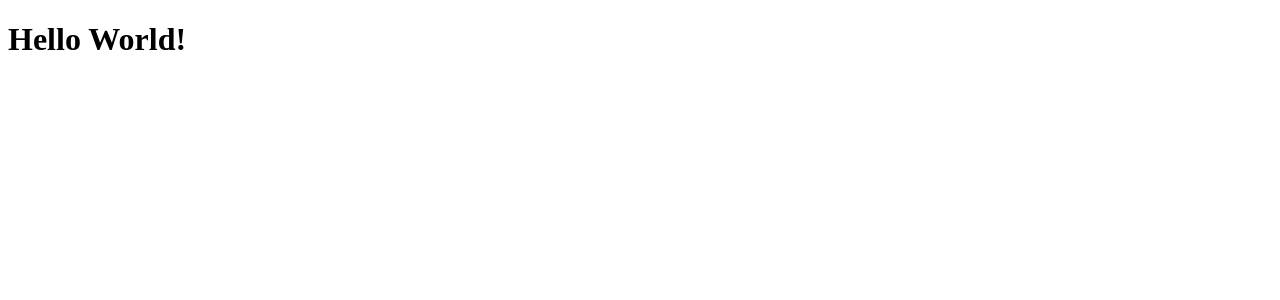
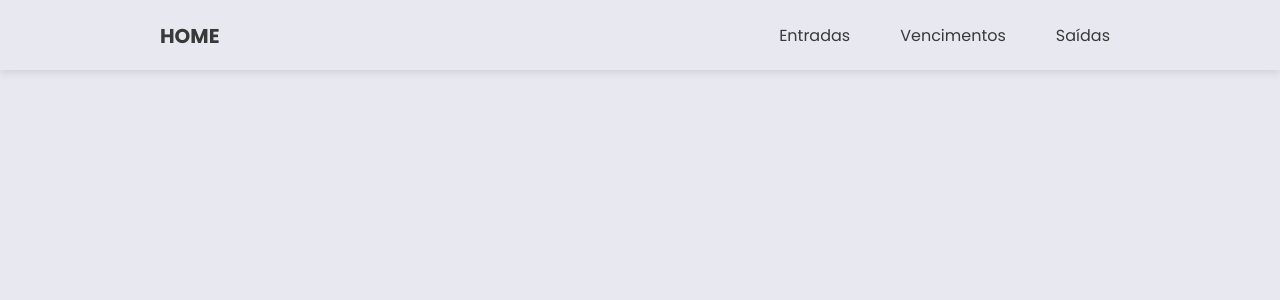
Before and after one commit to Thiago-Fers7/financial-control, a React (Create React App) app in the folder app/: page / in a window 1280 px wide. Shown: the top 300 px of the page. Built offline with nearby package versions, Linux system fonts and the light colour scheme.

Commit message:
Header component and global styles

```diff
--- a/app/package.json
+++ b/app/package.json
@@ -9,6 +9,7 @@
     "react": "^17.0.2",
     "react-dom": "^17.0.2",
     "react-scripts": "4.0.3",
+    "styled-components": "^5.3.1",
     "web-vitals": "^1.0.1"
   },
   "scripts": {
--- a/app/public/index.html
+++ b/app/public/index.html
@@ -1,10 +1,18 @@
 <!DOCTYPE html>
-<html lang="en">
+<html lang="pt-br">
 
 <head>
+  <!-- Fonts - Preconnect -->
+  <link rel="preconnect" href="https://fonts.googleapis.com">
+  <link rel="preconnect" href="https://fonts.gstatic.com" crossorigin>
+
   <meta charset="utf-8" />
   <meta name="viewport" content="width=device-width, initial-scale=1" />
   <meta name="description" content="Web site for financial control" />
+
+  <!-- Fonts -->
+  <link href="https://fonts.googleapis.com/css2?family=Poppins:wght@300;400;500;600;700&display=swap" rel="stylesheet">
+
   <title>Financial Control</title>
 </head>
 
--- a/app/src/App.js
+++ b/app/src/App.js
@@ -1,6 +1,12 @@
+import { Header } from './components/Header';
+import { GlobalStyles } from './styles/global';
+
 function App() {
   return (
-    <h1>Hello World!</h1>
+    <>
+      <GlobalStyles />
+      <Header>Hello World!</Header>
+    </>
   );
 }
 
--- /dev/null
+++ b/app/src/components/Header/index.js
@@ -0,0 +1,21 @@
+import { Container, Content, Navigation } from './styles';
+
+function Header() {
+  return (
+    <Container>
+      <Content>
+        <a href="$">HOME</a>
+
+        <Navigation>
+          <ul>
+            <li><a href="$">Entradas</a></li>
+            <li><a href="$">Vencimentos</a></li>
+            <li><a href="$">Saídas</a></li>
+          </ul>
+        </Navigation>
+      </Content>
+    </Container>
+  );
+}
+
+export { Header };
--- /dev/null
+++ b/app/src/components/Header/styles.js
@@ -0,0 +1,53 @@
+import styled from 'styled-components';
+
+export const Container = styled.header`
+  width: 100%;
+  height: 7rem;
+
+  box-shadow: rgba(99, 99, 99, 0.2) 0px 2px 8px 0px;
+`;
+
+export const Content = styled.section`
+  position: relative;
+
+  display: flex;
+  align-items: center;
+  justify-content: space-between;
+
+  max-width: 1000px;
+  margin: 0 auto;
+
+  top: 50%;
+  transform: translateY(-50%);
+
+  padding: 0 2rem;
+
+  & > a {
+    font-size: 2rem;
+    line-height: 100%;
+    font-weight: 700;
+  }
+`;
+
+export const Navigation = styled.nav`
+  ul {
+    display: flex;
+    align-items: center;
+    gap: 3rem;
+
+    list-style: none;
+
+    li {
+      a {
+        padding: 0.5rem 1rem;
+        border-radius: var(--radius-button);
+
+        transition: 0.1s;
+
+        &:hover, &.active {
+          background: var(--gray-light-500);
+        }
+      }
+    }
+  }
+`;
--- /dev/null
+++ b/app/src/styles/global.js
@@ -0,0 +1,58 @@
+import { createGlobalStyle } from 'styled-components';
+
+export const GlobalStyles = createGlobalStyle`
+  * {
+    margin: 0;
+    padding: 0;
+    box-sizing: border-box;
+    font-family: Poppins, sans-serif;
+  }
+
+  :root {
+    // COLORS ====================================================
+    --gray-very-light: #e8e8f0;
+    --gray-light-500: #d3d3d3;
+    --common-text: #393939;
+
+    // Others
+    --radius-button: 0.4rem;
+  }
+
+  body {
+    background: var(--gray-very-light);
+    color: var(--common-text);
+  }
+
+  html {
+    font-size: 62.5%;
+  }
+
+  @media (max-width: 1080px) {
+    html {
+        font-size: 56.25%;
+    }
+  }
+
+  @media (max-width: 720px) {
+    html {
+        font-size: 50%;
+    }
+  }
+
+  h2 {
+    font-size: 2rem;
+  }
+
+  p {
+    font-size: 1.6rem;
+  }
+
+  ul {
+    font-size: 1.6rem;
+  }
+
+  a {
+    text-decoration: none;
+    color: inherit;
+  }
+`;
```
Also changed, not shown: app/.eslintrc.json, 1 other file (tests, documents, lock files or other folders).
